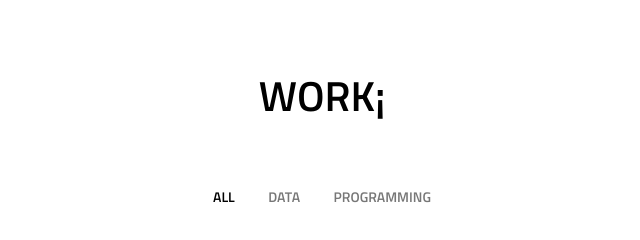
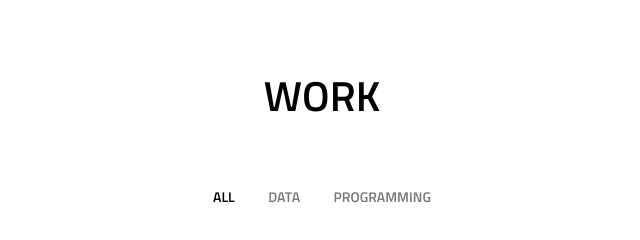
Before and after one commit to ddonau/ddonau.github.io, a plain HTML site: page index.html in a window 1280 px wide. Shown: the part 684-924 px from the top of the page, 318-958 px from the left. Drawn offline with Linux system fonts and the light colour scheme; some packages are replaced by stand-ins of ours.

Commit message:
Update index.html

```diff
--- a/index.html
+++ b/index.html
@@ -111,7 +111,7 @@ Fixed Navigation
 		<div class="row">
 			<div class="col">
 				<div class="title text-center">
-					<h2>WORK¡</h2>
+					<h2>WORK</h2>
 				</div>
 			</div>
 		</div>
```
